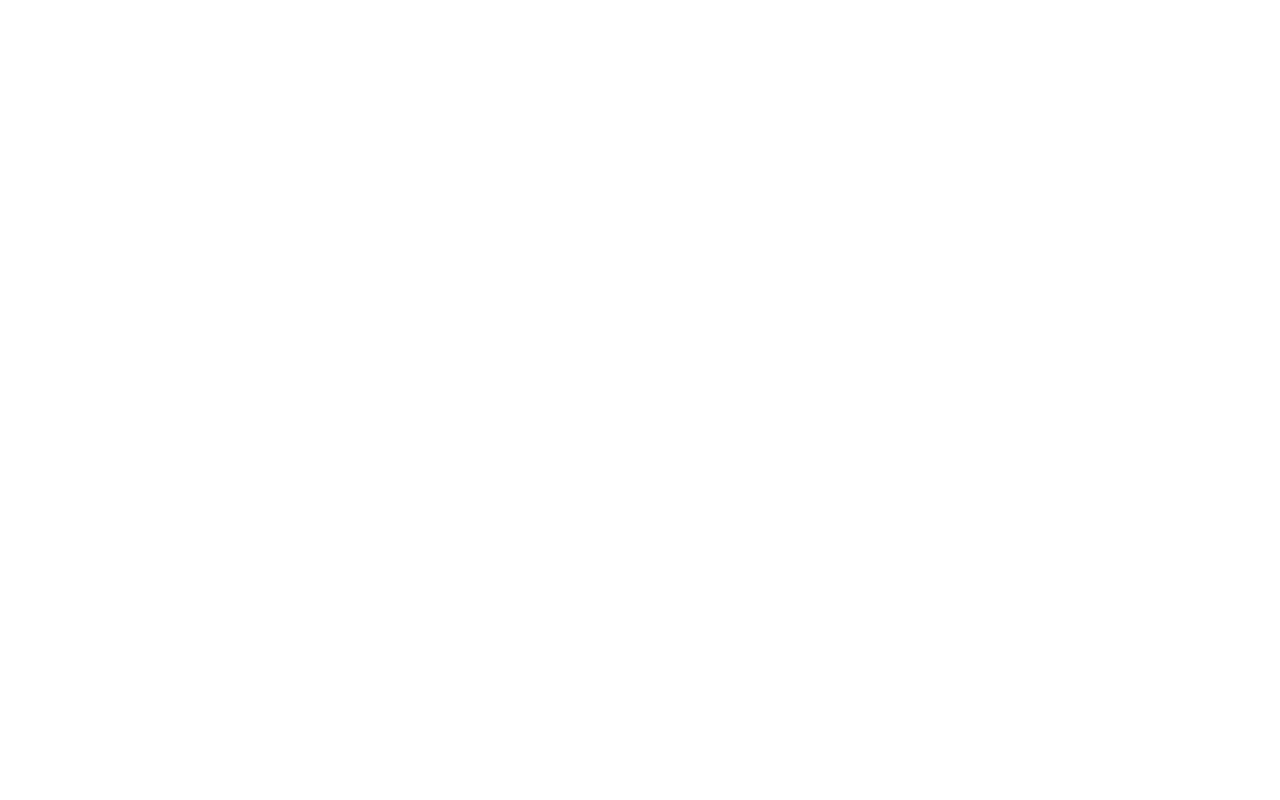
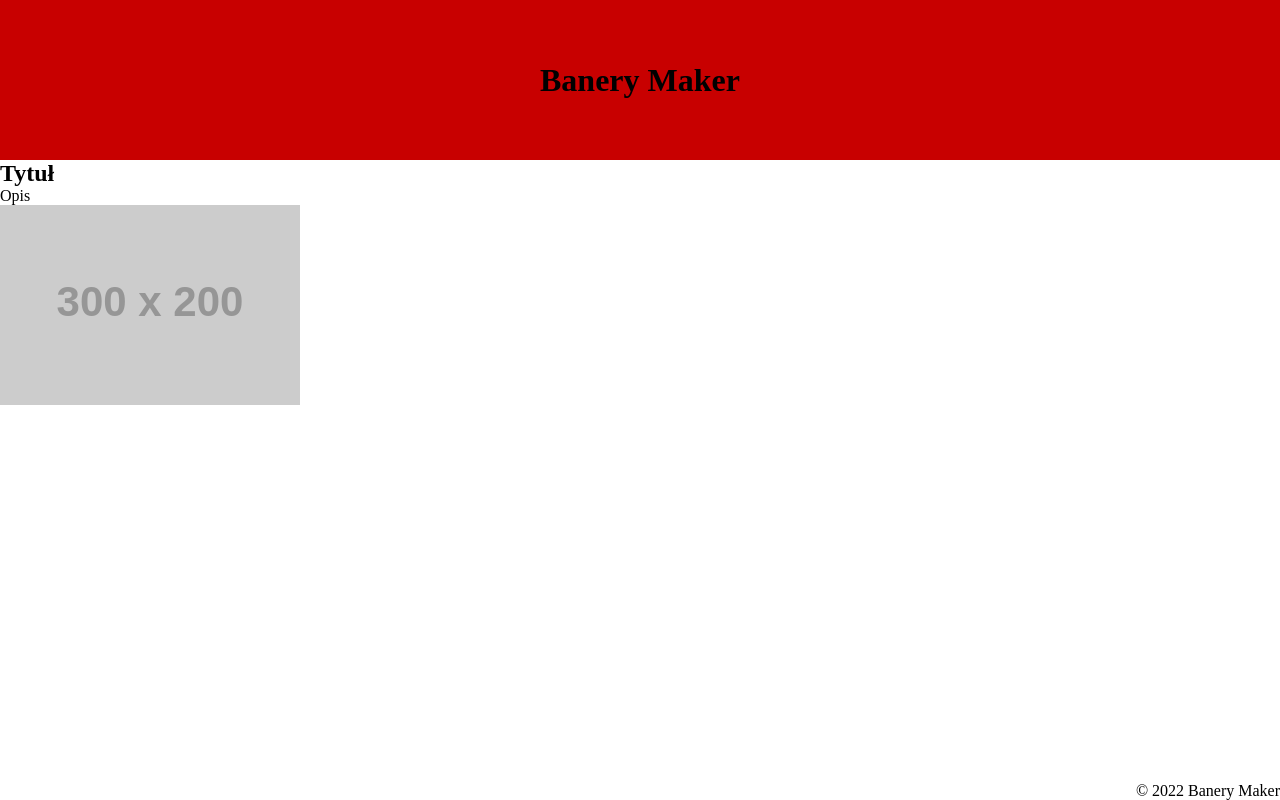
Before and after one commit to michalzareba0001/baneryMaker, a plain HTML site: page index.html in a window 1280 px wide. Drawn offline with Linux system fonts and the light colour scheme; placeholder pictures from the web are drawn by us.

Commit message:
some html and css added

```diff
--- a/banery.scss
+++ b/banery.scss
@@ -2,5 +2,35 @@
     margin:0%;
     padding:0%;
     box-sizing: border-box;
-    font-size: 16px;
 }
+
+header {
+    background-color: rgb(200, 0 , 0);
+    min-height: 10rem;
+    display: flex;
+    justify-content: center;
+    align-items: center;
+    flex-direction: column;
+    position: absolute;
+    width: 100%;
+    top:0;
+}
+
+main {
+    position: relative;
+    top: 10rem;
+}
+
+footer {
+    position: absolute;
+    bottom: 0;
+    display: grid;
+    width: 100%;
+    grid-template-columns: 20% 60% 20%;
+
+    #footerLeft {
+        grid-column-start: 3;
+        grid-column-end: 4;
+        text-align: right;
+    }
+}
--- a/index.html
+++ b/index.html
@@ -6,9 +6,25 @@
     <meta name="viewport" content="width=device-width, initial-scale=1.0">
     <link rel="stylesheet" href="banery.css">
     <script src="banery.js"></script>
-    <title>Document</title>
+    <title>Banery Maker</title>
 </head>
 <body>
-
+    <header>
+        <h1>Banery Maker</h1>
+    </header>
+    <main id="main">
+        <div class="baner">
+            <div class="baner__text">
+                <h2 class="baner__title">Tytuł</h2>
+                <p class="baner__description">Opis</p>
+            </div>
+            <div class="baner__image">
+                <img src="https://via.placeholder.com/300x200" alt="baner">
+            </div>
+        </div>
+    </main>
+    <footer>
+        <div id="footerLeft">© 2022 Banery Maker</div>
+    </footer>
 </body>
 </html>
```
Also changed, not shown: banery.css, images/baner.jpg (added), images/baner.webp (added), 1 other file.
